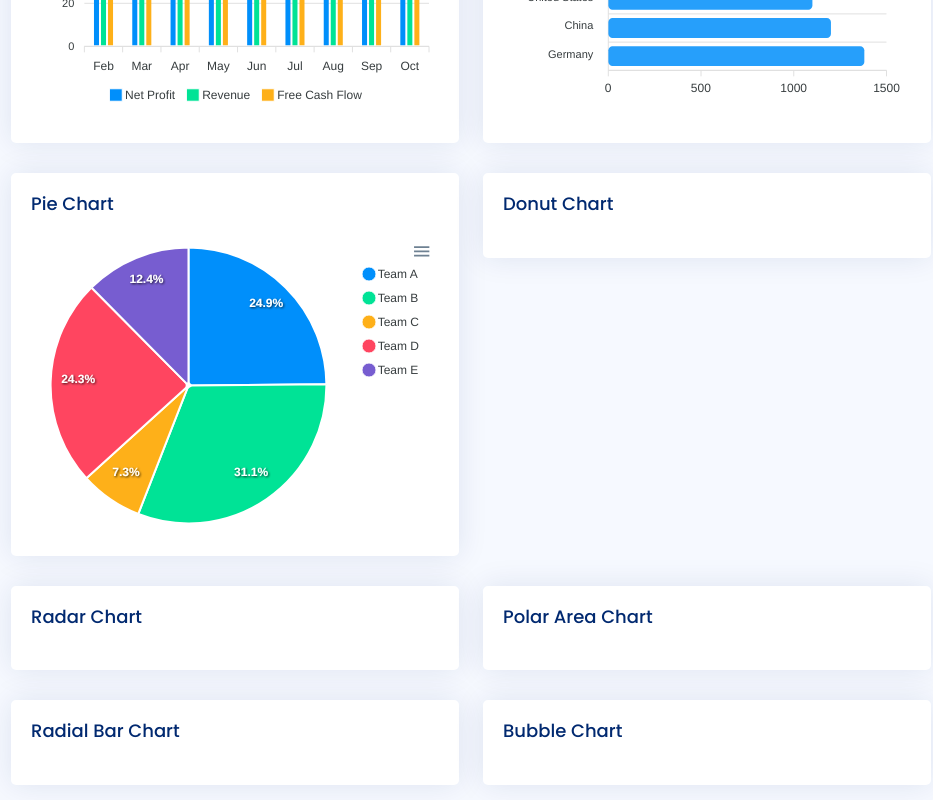
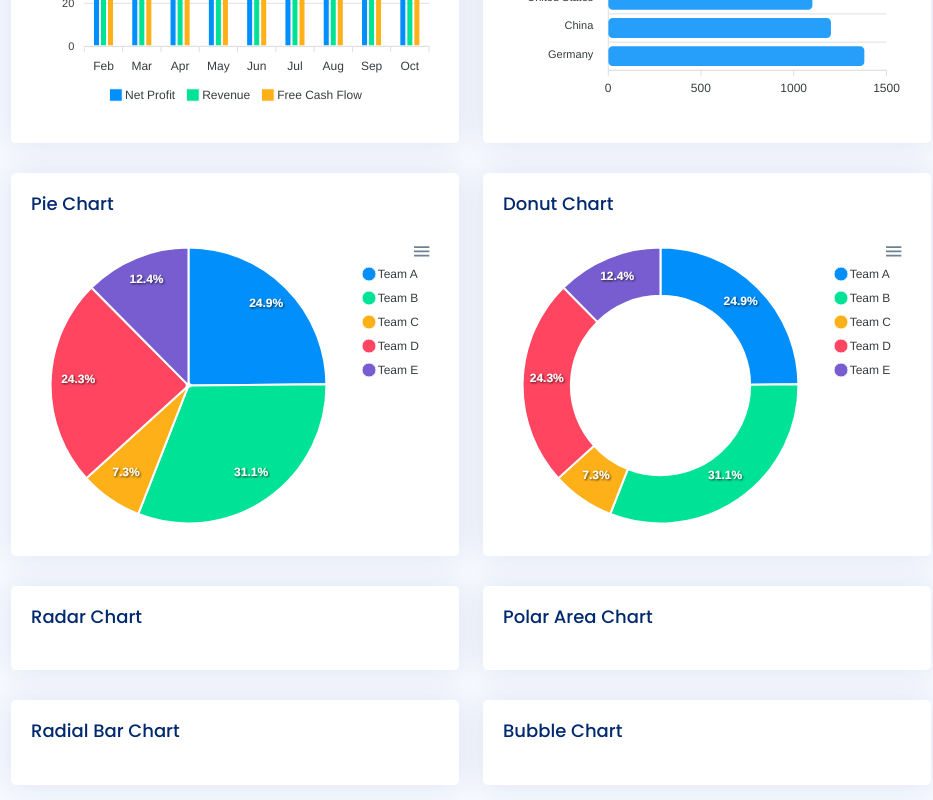
Before and after one commit to amitbd599/admin_bootstrap, a React (Create React App) app: page /charts-apexcharts in a window 1280 px wide. Shown: the part 932-1732 px from the top of the page, without its empty margins (319-1252 px from the left). Built offline with nearby package versions, Linux system fonts and the light colour scheme.

Commit message:
Donut Chart add

```diff
--- a/src/components/ChartsApexInner.jsx
+++ b/src/components/ChartsApexInner.jsx
@@ -209,6 +209,20 @@ const ChartsApexInner = () => {
       labels: ["Team A", "Team B", "Team C", "Team D", "Team E"],
     },
   };
+
+  const DonutChartOptions = {
+    series: [44, 55, 13, 43, 22],
+    options: {
+      chart: {
+        height: 350,
+        type: "donut",
+        toolbar: {
+          show: true,
+        },
+      },
+      labels: ["Team A", "Team B", "Team C", "Team D", "Team E"],
+    },
+  };
   return (
     <section className='section'>
       <div className='row'>
@@ -292,7 +306,12 @@ const ChartsApexInner = () => {
             <div className='card-body'>
               <h5 className='card-title'>Donut Chart</h5>
               {/* Donut Chart */}
-              <div id='donutChart' />
+              <ApexCharts
+                options={DonutChartOptions.options}
+                series={DonutChartOptions.series}
+                type='donut'
+                height={350}
+              />
               {/* End Donut Chart */}
             </div>
           </div>
@@ -302,7 +321,7 @@ const ChartsApexInner = () => {
             <div className='card-body'>
               <h5 className='card-title'>Radar Chart</h5>
               {/* Radar Chart */}
-              <div id='radarChart' />
+
               {/* End Radar Chart */}
             </div>
           </div>
```
